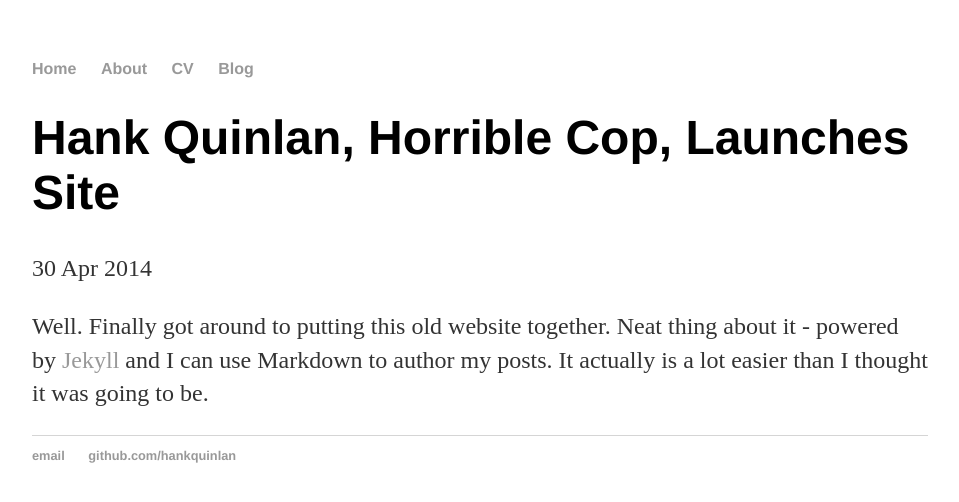
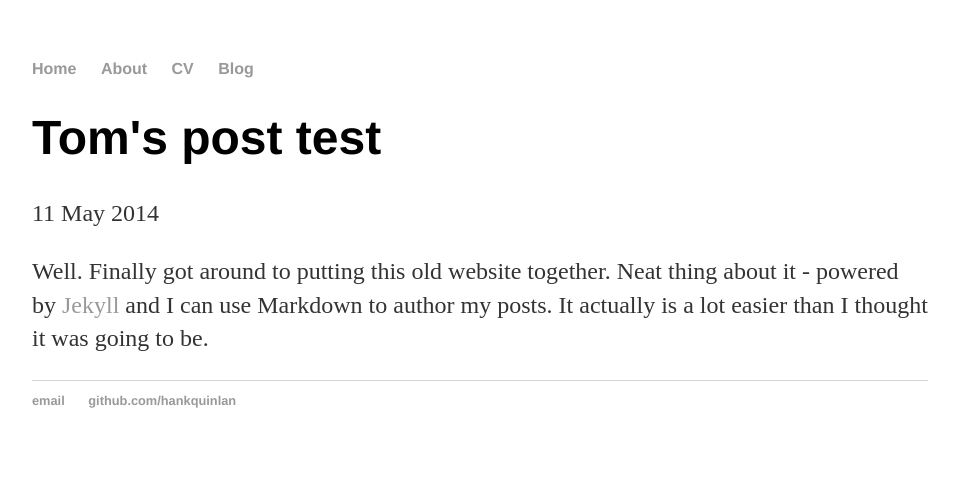
Before and after one commit to tscott-dot/scottie1989.github.io, a Jekyll site: the page built from _posts/2014-04-30-hank-quinlan-site-launched.md, in a window 1280 px wide. Shown: the top 502 px of the page, without its empty margins (160-1119 px from the left). Built offline with Jekyll 4.4.1, drawn with Linux system fonts in a browser that asks for light colours.

Commit message:
Update 2014-04-30-hank-quinlan-site-launched.md

```diff
--- a/_posts/2014-04-30-hank-quinlan-site-launched.md
+++ b/_posts/2014-04-30-hank-quinlan-site-launched.md
@@ -1,7 +1,7 @@
 ---
 layout: post
-title: "Hank Quinlan, Horrible Cop, Launches Site"
-date: 2014-04-30
+title: "Tom's post test"
+date: 2014-05-11
 ---
 
 Well. Finally got around to putting this old website together. Neat thing about it - powered by [Jekyll](http://jekyllrb.com) and I can use Markdown to author my posts. It actually is a lot easier than I thought it was going to be.
```
